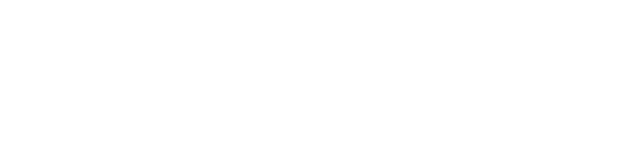
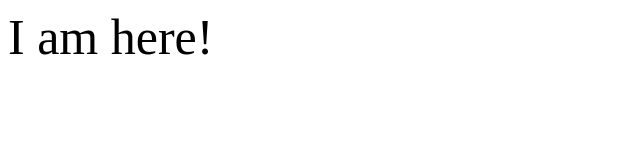
Before and after one commit to Veyleesav/GeekBrains__JS-1-lvl, a plain HTML site: page lesson-8/index.html in a window 1280 px wide. Shown: the whole page, without its empty margins (0-640 px from the left). Drawn offline with Linux system fonts and the light colour scheme.

Commit message:
lesson 8.2
task

```diff
--- a/lesson-8/index.html
+++ b/lesson-8/index.html
@@ -3,8 +3,10 @@
 <head>
     <meta charset="UTF-8">
     <title>Our first page</title>
+    <link rel="stylesheet" href="styles/style.css">
 </head>
 <body>
+<div class="class" id="iden">Hello!</div>
 <!-- Подключение перед закрывающим тегом body считается best practice -->
 <script src="scripts/index.js"></script>
 </body>
--- a/lesson-8/scripts/index.js
+++ b/lesson-8/scripts/index.js
@@ -0,0 +1,5 @@
+// const firstEl=document.getElementById("iden");
+//const firstEl=document.getElementsByClassName("class")[0];
+const firstEl = document.querySelector("div");
+firstEl.innerText= "I am here!";
+console.log(firstEl);
--- /dev/null
+++ b/lesson-8/styles/style.css
@@ -0,0 +1,3 @@
+body{
+    font-size: 50px;
+}
```
